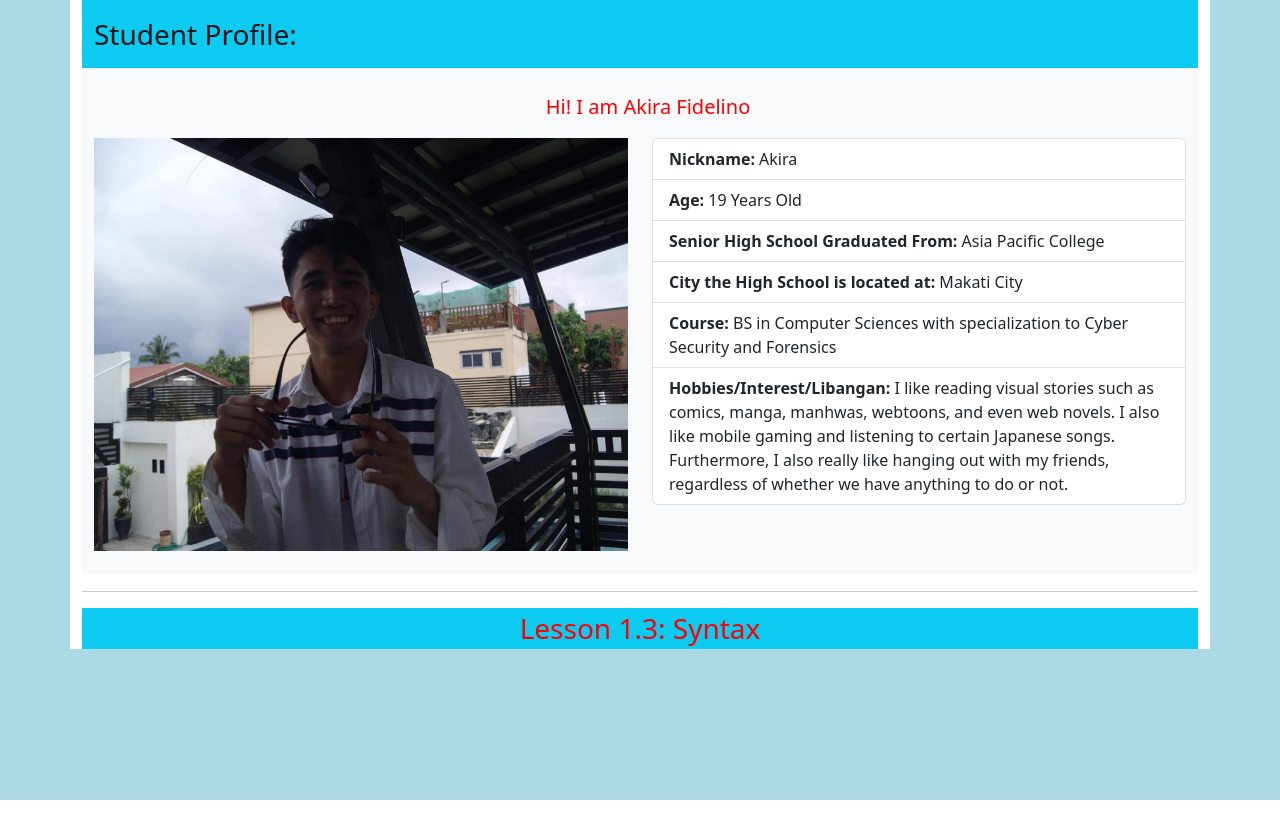
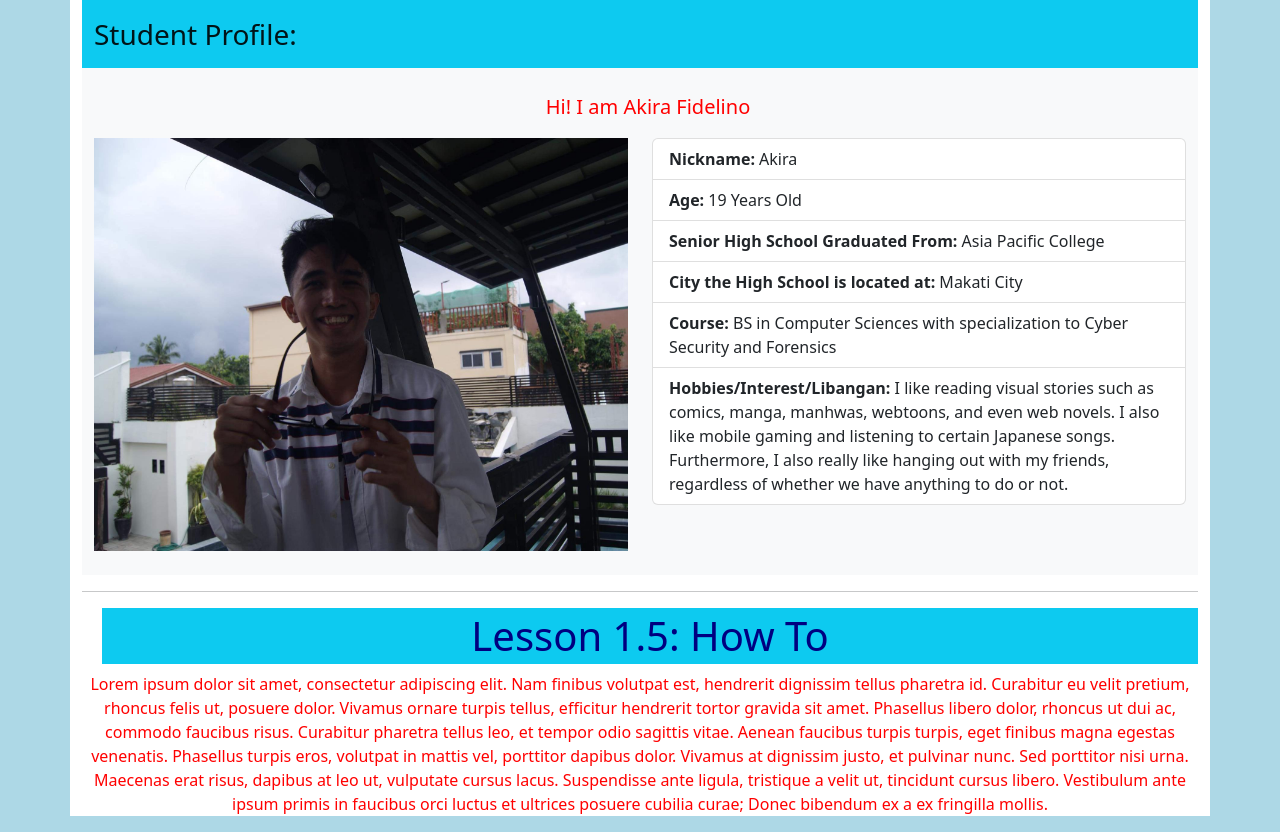
Before and after one commit to acfidelino/lab2, a PHP site: page / in a window 1280 px wide. Before the commit the page ends 800 px from the top, so only its background shows below. Run offline with PHP 8.4, Linux system fonts and the light colour scheme.

Commit message:
Lesson 1.5 How To

```diff
--- a/week3/index.html
+++ b/week3/index.html
@@ -4,13 +4,14 @@
 <head>
     <title> Fidelino - Week 4: Activity Ouputs </title>
     <!-- CSS only -->
-    <!--link rel="stylesheet" href="styles.css" -->
+    <link rel="stylesheet" href="styles.css" >
     <link rel="icon" type="image/x-icon" href="/images/favicon.ico">
     <link href="https://cdn.jsdelivr.net/npm/bootstrap@5.2.3/dist/css/bootstrap.min.css" rel="stylesheet" integrity="sha384-rbsA2VBKQhggwzxH7pPCaAqO46MgnOM80zW1RWuH61DGLwZJEdK2Kadq2F9CUG65" crossorigin="anonymous">
     <meta name="viewport" content="width=device-width, initial-scale=1.0">
     <meta charset="UTF-8">
 
     <style>
+      /*I will not remove the bootstrap coz it looks better with it*/
        body {
         background-color: lightblue;
       }
@@ -25,10 +26,7 @@
         text-align: center;
       }
 
-      #para1 {
-      text-align: center;
-      color: red;
-      }
+
     </style>
 </head>
 
@@ -70,7 +68,8 @@
 
     <hr>
 
-    <h3 class="bg-info p-1" id="para1">Lesson 1.3: Syntax</h3>
+    <h1 class="bg-info p-1" id="para1">Lesson 1.5: How To</h1>
+    <p style="color:red;">Lorem ipsum dolor sit amet, consectetur adipiscing elit. Nam finibus volutpat est, hendrerit dignissim tellus pharetra id. Curabitur eu velit pretium, rhoncus felis ut, posuere dolor. Vivamus ornare turpis tellus, efficitur hendrerit tortor gravida sit amet. Phasellus libero dolor, rhoncus ut dui ac, commodo faucibus risus. Curabitur pharetra tellus leo, et tempor odio sagittis vitae. Aenean faucibus turpis turpis, eget finibus magna egestas venenatis. Phasellus turpis eros, volutpat in mattis vel, porttitor dapibus dolor. Vivamus at dignissim justo, et pulvinar nunc. Sed porttitor nisi urna. Maecenas erat risus, dapibus at leo ut, vulputate cursus lacus. Suspendisse ante ligula, tristique a velit ut, tincidunt cursus libero. Vestibulum ante ipsum primis in faucibus orci luctus et ultrices posuere cubilia curae; Donec bibendum ex a ex fringilla mollis.</p>
 
 
 </div>
--- a/week3/styles.css
+++ b/week3/styles.css
@@ -1,9 +1,8 @@
 body {
-    background-color: powderblue;
-  }
-  h1 {
-    color: blue;
-  }
-  p {
-    color: red;
-  }
+  background-color: lightblue;
+}
+
+h1 {
+  color: navy!important;
+  margin-left: 20px;
+}
```
